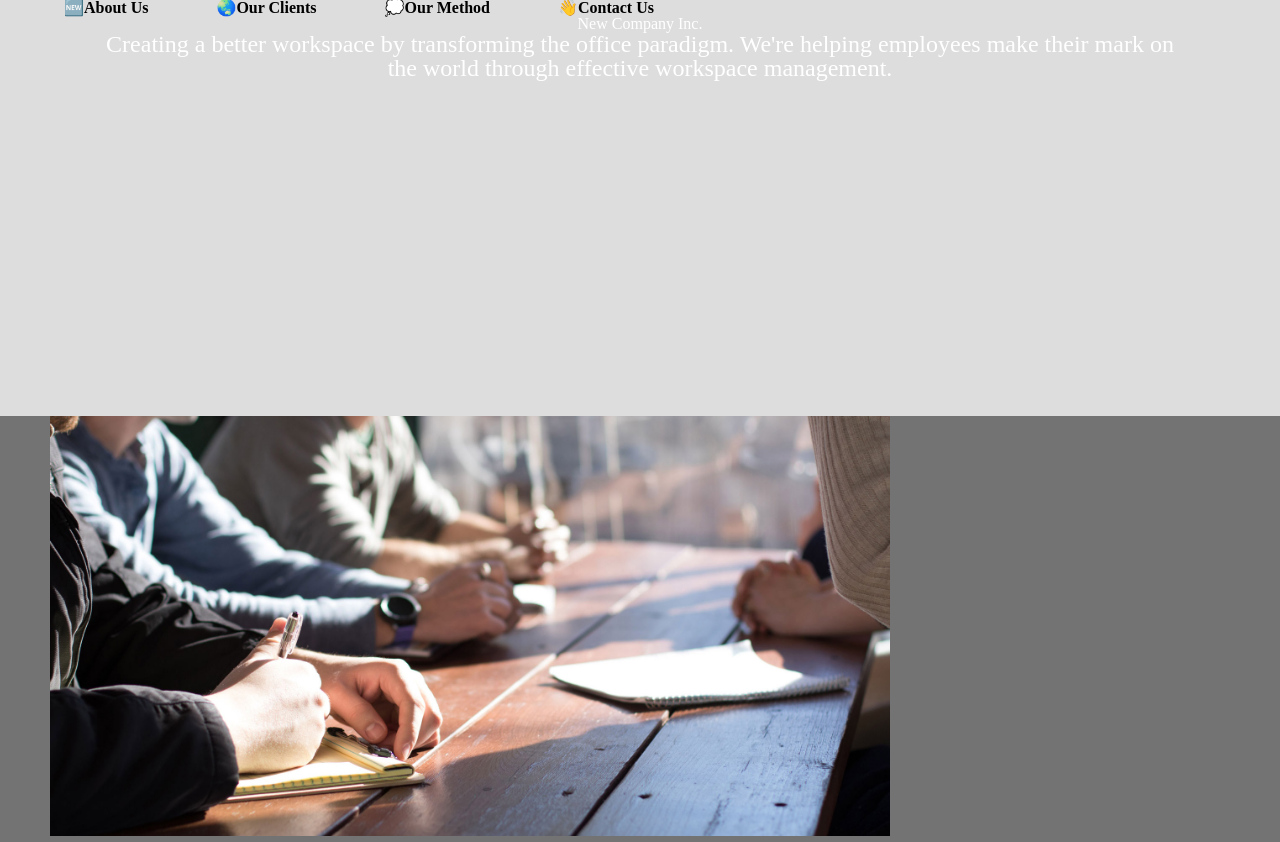
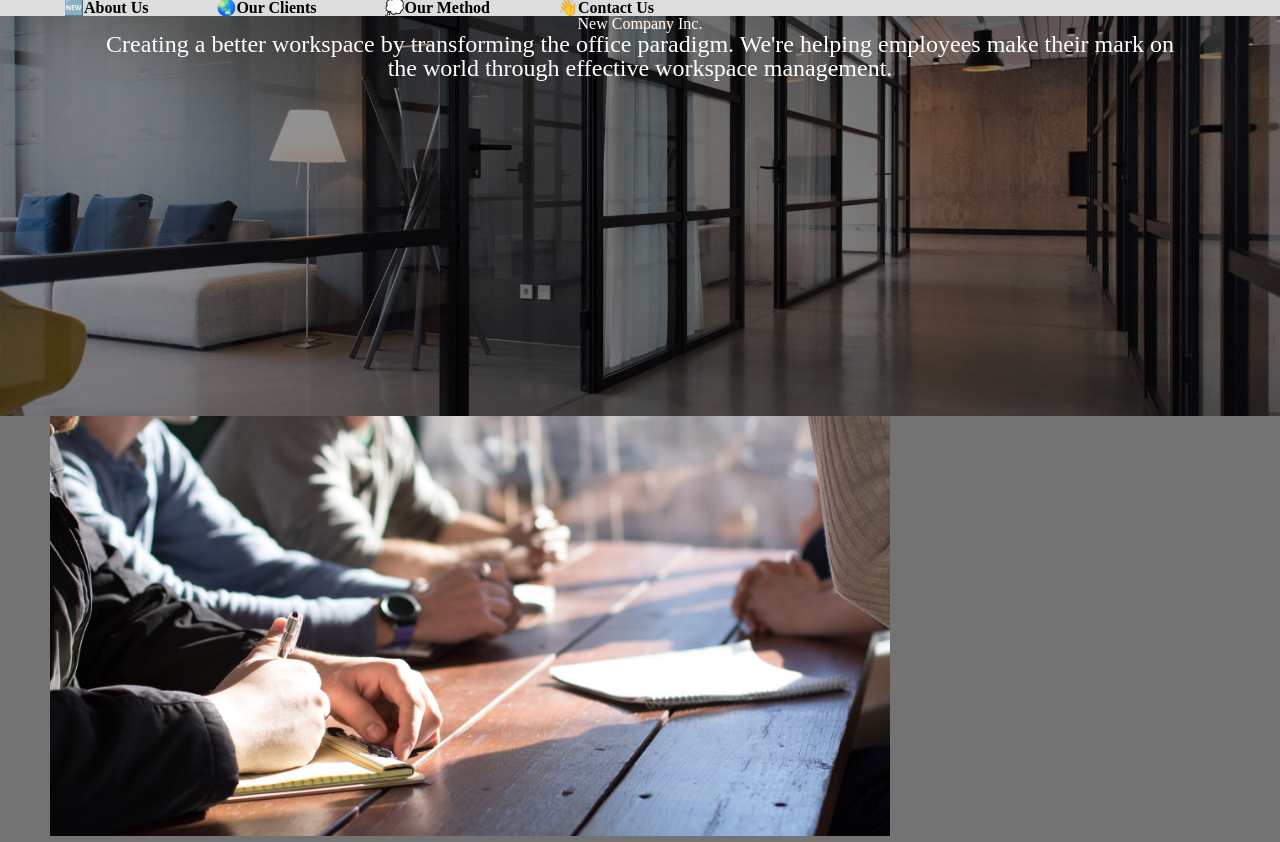
Before and after one commit to emilyedmunds/HW3-2022, a plain HTML site: page index.html in a window 1280 px wide. Shown: the top 842 px of the page. Drawn offline with Linux system fonts and the light colour scheme.

Commit message:
Update style.css

```diff
--- a/css/style.css
+++ b/css/style.css
@@ -107,8 +107,8 @@ nav a:focus {
 
 /* Requirements 6-10 here: */
 .intro {
-  background: #DDDDDD;
-  background-image: "images/header.jpg";
+  background-image: url("../images/header.jpg");
+  background-color: #DDDDDD;
 
   /* Set a specific height */
   min-height: 400px;
```
